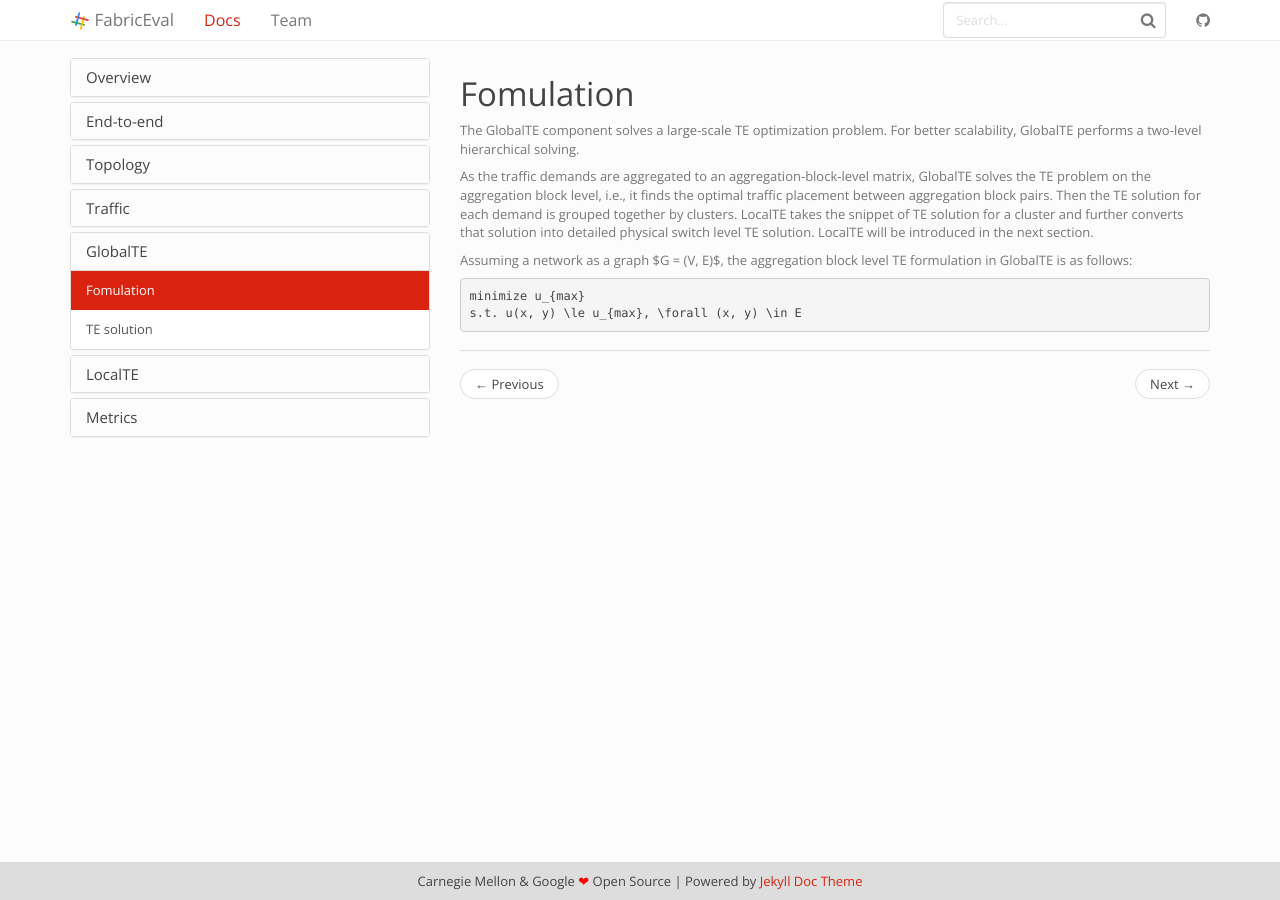
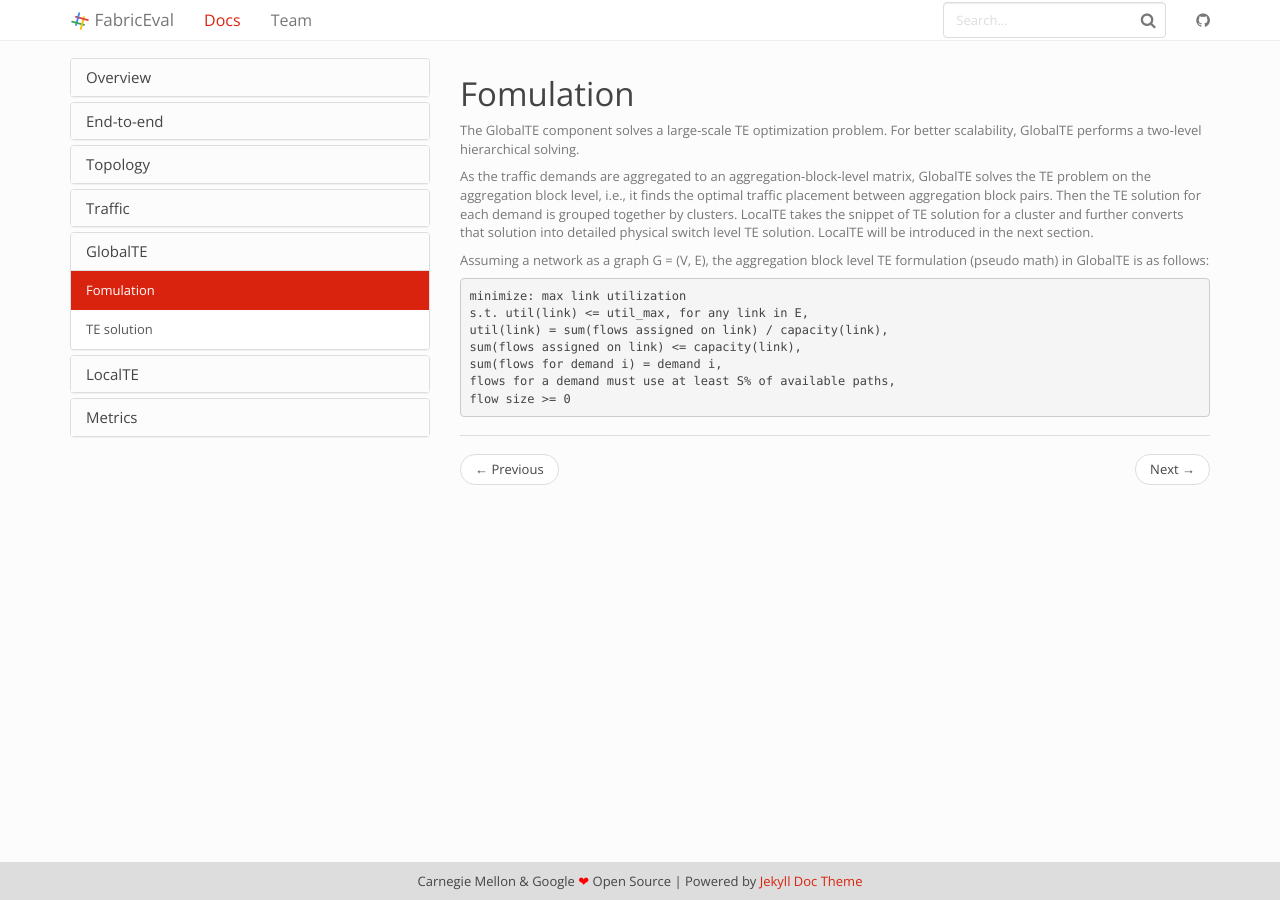
Before and after one commit to shuoshuc/FabricEval, a Jekyll site: the page built from docs/_docs/globalte/formulation.md, in a window 1280 px wide. Built offline with Jekyll 4.4.1, drawn with Linux system fonts in a browser that asks for light colours.

Commit message:
Write formulation in pseudo math

````diff
--- a/docs/_docs/globalte/formulation.md
+++ b/docs/_docs/globalte/formulation.md
@@ -13,9 +13,14 @@ for each demand is grouped together by clusters. LocalTE takes the snippet of TE
 solution for a cluster and further converts that solution into detailed physical
 switch level TE solution. LocalTE will be introduced in the next section.
 
-Assuming a network as a graph $G = (V, E)$, the aggregation block level TE
-formulation in GlobalTE is as follows:
+Assuming a network as a graph G = (V, E), the aggregation block level TE
+formulation (pseudo math) in GlobalTE is as follows:
 ```math
-minimize u_{max}
-s.t. u(x, y) \le u_{max}, \forall (x, y) \in E
+minimize: max link utilization
+s.t. util(link) <= util_max, for any link in E,
+util(link) = sum(flows assigned on link) / capacity(link),
+sum(flows assigned on link) <= capacity(link),
+sum(flows for demand i) = demand i,
+flows for a demand must use at least S% of available paths,
+flow size >= 0
 ```
````
